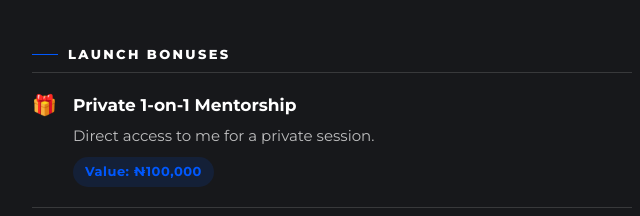
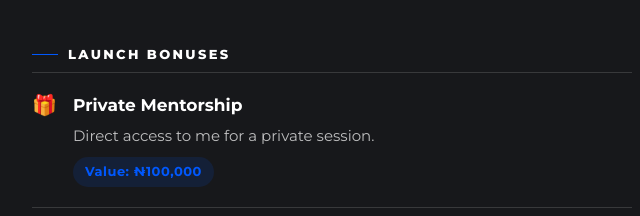
Before and after one commit to billionairechurchboy/Zerotomillion, a plain HTML site: page index.html in a window 1280 px wide. Shown: the part 4755-4971 px from the top of the page, 202-842 px from the left. Drawn offline with Linux system fonts and the light colour scheme.

Commit message:
Update index.html

```diff
--- a/index.html
+++ b/index.html
@@ -722,7 +722,7 @@
       <li class="reveal">
         <span class="emoji">🎁</span>
         <div>
-          <div class="get-title">Private 1-on-1 Mentorship</div>
+          <div class="get-title">Private Mentorship</div>
           <p class="get-desc">Direct access to me for a private session.</p>
           <span class="get-value">Value: ₦100,000</span>
         </div>
```
